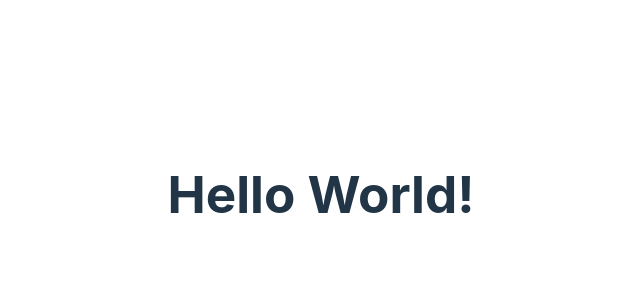
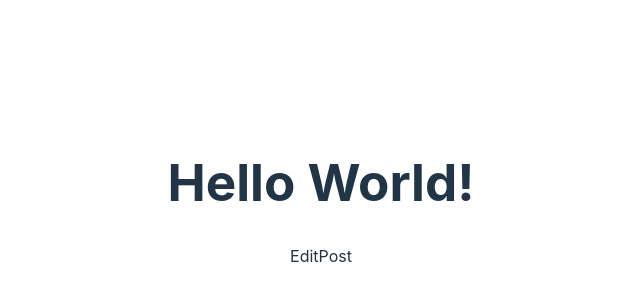
Before and after one commit to Drakkarrr/tanstack-query-crud, a React (Vite) app: page /post/1/edit in a window 1280 px wide. Before the commit this address had no page. Shown: the part 206-506 px from the top of the page, without its empty margins (319-959 px from the left). Built offline with nearby package versions, Linux system fonts and the light colour scheme.

Commit message:
routes and params for editpost page

```diff
--- a/src/App.jsx
+++ b/src/App.jsx
@@ -2,6 +2,7 @@ import { Route, Routes } from 'react-router-dom';
 import './App.css';
 import PostListPage from './pages/PostListPage';
 import Post from './pages/Post';
+import EditPost from './pages/EditPost';
 
 function App() {
   return (
@@ -11,7 +12,7 @@ function App() {
       <Routes>
         <Route path='/' element={<PostListPage />} />
         <Route path='/post/:id' element={<Post />} />
-        <Route path='/' element={<PostListPage />} />
+        <Route path='/post/:id/edit' element={<EditPost />} />
       </Routes>
     </>
   );
--- /dev/null
+++ b/src/pages/EditPost.jsx
@@ -0,0 +1,5 @@
+const EditPost = () => {
+  return <div>EditPost</div>;
+};
+
+export default EditPost;
```
